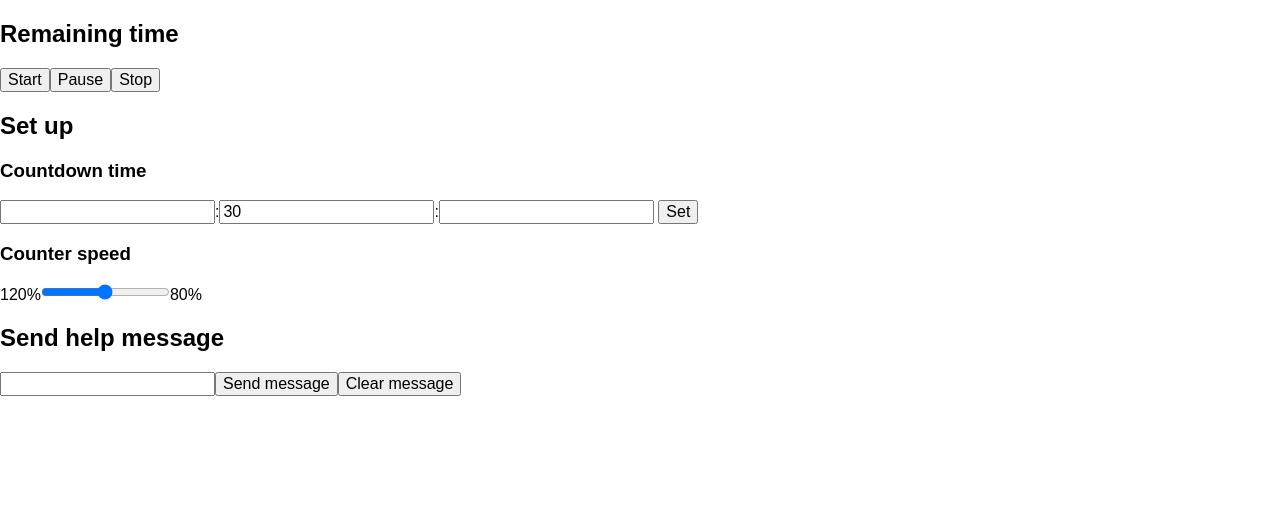
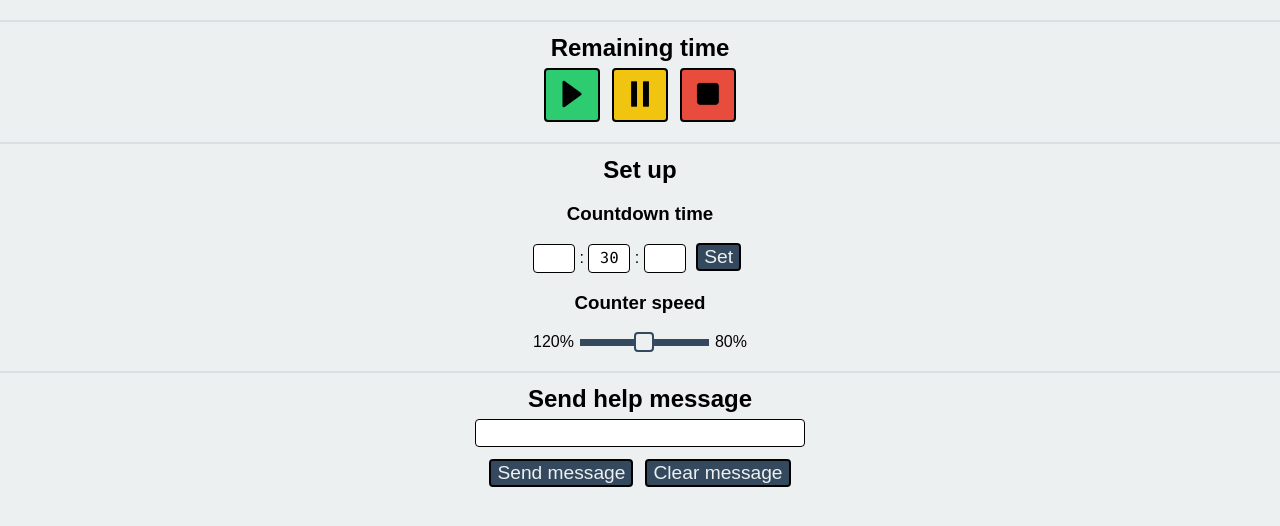
Before and after one commit to fonorobert/pres-timer, a website: page index.html in a window 1280 px wide. Drawn offline with Linux system fonts and the light colour scheme.

Commit message:
Started formatting control window

```diff
--- a/css/main.css
+++ b/css/main.css
@@ -39,3 +39,111 @@ body#display #helpMessage {
   font-weight: normal;
   font-size: 3rem;
 }
+body#control {
+  background-color: #ecf0f1;
+  text-align: center;
+}
+body#control h2 {
+  margin-bottom: 6px;
+}
+body#control h2::before {
+  content: "";
+  display: block;
+  width: 100%;
+  height: 2px;
+  margin-bottom: 12px;
+  margin-top: 12px;
+  background-color: rgba(52, 73, 94, 0.1);
+}
+body#control #counter_control {
+  font-size: 4rem;
+  margin-bottom: 6px;
+  font-family: FiraMono, monospace;
+}
+body#control button {
+  margin-left: 6px;
+  margin-right: 6px;
+  background: #34495e;
+  border: 2px solid #000000;
+  border-radius: 4px;
+  color: #ecf0f1;
+  font-size: 1.2rem;
+  transition: all 0.2s ease-out;
+}
+body#control button img {
+  height: 40px;
+}
+body#control button:focus {
+  outline: none;
+}
+body#control button:active {
+  background: rgba(52, 73, 94, 0.5);
+  box-shadow: inset 0 0 10px #ecf0f1;
+}
+body#control button#start,
+body#control button#stop,
+body#control button#pause {
+  padding-top: 4px;
+}
+body#control button#start:active,
+body#control button#stop:active,
+body#control button#pause:active {
+  box-shadow: inset 0 0 16px #ecf0f1;
+}
+body#control button#start {
+  background-color: #2ecc71;
+}
+body#control button#start:active {
+  background: rgba(46, 204, 113, 0.3);
+}
+body#control button#pause {
+  background-color: #f1c40f;
+}
+body#control button#pause:active {
+  background: rgba(241, 196, 15, 0.15);
+}
+body#control button#stop {
+  background-color: #e74c3c;
+}
+body#control button#stop:active {
+  background: rgba(231, 76, 60, 0.5);
+}
+body#control input[type="text"],
+body#control input[type="tel"] {
+  padding: 4px;
+  border-radius: 4px;
+  border: 1px solid #000000;
+}
+body#control input[type="text"]:focus,
+body#control input[type="tel"]:focus {
+  outline: none;
+}
+body#control input[type="tel"] {
+  width: 2rem;
+  text-align: center;
+  font-family: FiraMono, monospace;
+}
+body#control input[type="text"] {
+  width: 20rem;
+  margin-bottom: 12px;
+}
+body#control input[type="range"] {
+  cursor: pointer;
+  vertical-align: middle;
+  margin-right: 6px;
+  margin-left: 6px;
+  -webkit-appearance: none !important;
+  background: #34495e;
+  height: 7px;
+}
+body#control input[type="range"]:focus {
+  outline: none;
+}
+body#control input[type='range']::-webkit-slider-thumb {
+  -webkit-appearance: none !important;
+  background: #ecf0f1;
+  border: 2px solid #34495e;
+  border-radius: 4px;
+  height: 20px;
+  width: 20px;
+}
--- a/index.html
+++ b/index.html
@@ -13,18 +13,18 @@
     <link href="css/main.css" rel="stylesheet">
 
   </head>
-  <body>
+  <body id="control">
   	<h2>Remaining time</h2>
   	<div id="counter_control" class="counter"></div>
-  	<button id="start">Start</button><button id="pause">Pause</button><button id="stop">Stop</button>
+  	<button id="start"><img src="res/play.png"></button><button id="pause"><img src="res/pause.png"></button><button id="stop"><img src="res/stop.png"></button>
   	<h2>Set up</h2>
   	<h3>Countdown time</h3>
-  	<input type="number" name="hours">:<input type="number" name="minutes" max="59" value="30">:<input type="number" name="seconds" max="59">
+  	<input type="tel" name="hours">&nbsp;:&nbsp;<input type="tel" name="minutes" max="59" value="30">&nbsp;:&nbsp;<input type="tel" name="seconds" max="59">
   	<button id="setTime">Set</button>
     <h3>Counter speed</h3>
     120%<input type="range" step="100" name="interval" min="800" max="1200" value="1000">80%
     <h2>Send help message</h2>
-    <input name="message" type="text"><button id="sendMessage">Send message</button><button id="clearMessage">Clear message</button>
+    <input name="message" type="text"><br><button id="sendMessage">Send message</button><button id="clearMessage">Clear message</button>
 
 
 
@@ -35,5 +35,9 @@
 			timer.build();
 			control.build();
     </script>
+    <!--
+    <div>Icon made by <a href="http://www.freepik.com" alt="Freepik.com" title="Freepik.com">Freepik</a> from <a href="http://www.flaticon.com/free-icon/stop-button-black-rounded-square_26518" title="Flaticon">www.flaticon.com</a></div>
+    -->
+
   </body>
 </html>
--- a/js/control.js
+++ b/js/control.js
@@ -1,4 +1,4 @@
-/*! pres-timer - v0.0.1 Build date: 2014-07-19 *///The Timer class
+/*! pres-timer - v0.0.1 Build date: 2014-07-20 *///The Timer class
 
 function Timer()
 {
@@ -41,6 +41,7 @@ function Timer()
 			var time = parseInt(e.detail.hours) * 3600 + parseInt(e.detail.minutes) * 60 + parseInt(e.detail.seconds);
 			self.setTime(time);
 			self.timeArray = self.convertTime(self.remainingTime);
+			self.removeColors();
 			self.tickEvent();
 		});
 		this.controlWindow.addEventListener('setInterval', function(e){
@@ -65,12 +66,15 @@ function Timer()
 	//The main method that performs the countdown
 	//It's recursive! Don't be stupid with it!
 	this.tick = function() {
-		if (this.remainingTime === 120)
-		{
-			this.twoMins();
-		}
 		if(this.paused !== true && this.remainingTime > 0)
 		{
+
+			//Check if there is less than 2 minutes less
+			if (this.remainingTime <= 120)
+			{
+				this.twoMins();
+			}
+
 			this.remainingTime -= 1;
 			//console.log(this.remainingTime);
 			this.timeArray = this.convertTime(this.remainingTime);
@@ -162,6 +166,11 @@ function Timer()
 	this.writeMessage = function(message) {
 		var displayMessage = new CustomEvent('displayMessage', {'detail': message});
 		this.timerWindow.dispatchEvent(displayMessage);
+	};
+
+	this.removeColors = function() {
+		var rmColors = new Event('rmColors');
+		self.timerWindow.dispatchEvent(rmColors);
 	};
 
 }
--- a/src/less/timer.less
+++ b/src/less/timer.less
@@ -1,3 +1,19 @@
+//LESS variables
+
+@border-radius: 4px;
+@border-width: 2px;
+@button-margin: 6px;
+
+//Colors
+
+@bg-color: #ecf0f1;
+
+@button-font: @bg-color;
+@button-color: #34495e;
+@button-play: #2ecc71;
+@button-pause: #f1c40f;
+@button-stop: #e74c3c;
+
 @font-face {
 	font-family: FiraMono;
 	src: url('../font/FiraMono-Regular.ttf');
@@ -39,3 +55,111 @@ body#display {
 		font-size: 3rem;
 	}
 }
+
+
+body#control {
+		background-color: @bg-color;
+		text-align: center;
+		h2 {
+			margin-bottom: @button-margin;
+			&::before {
+				content: "";
+				display: block;
+				width: 100%;
+				height: 2px;
+				margin-bottom: @button-margin * 2;
+				margin-top: @button-margin * 2;
+				background-color: fade(@button-color, 10);
+			}
+		}
+		#counter_control {
+			font-size: 4rem;
+			margin-bottom: @button-margin;
+			font-family: FiraMono, monospace;
+		}
+		button {
+			margin-left: @button-margin;
+			margin-right: @button-margin;
+
+			background: @button-color;
+			border: @border-width solid black;
+			border-radius: @border-radius;
+			color: @button-font;
+			font-size: 1.2rem;
+			transition: all .2s ease-out;
+			img {
+				height: 40px;
+			}
+			&:focus {
+				outline: none;
+			}
+			&:active {
+				background: fade(@button-color, 50);
+				box-shadow: inset 0 0 10px @bg-color;
+			}
+		}
+		button#start, button#stop, button#pause {
+			padding-top: 4px;
+			&:active {
+				box-shadow: inset 0 0 16px @bg-color;
+			}
+		}
+		button#start {
+			background-color: @button-play;
+			&:active {
+				background: fade(@button-play, 30);
+			}
+		}
+		button#pause {
+			background-color: @button-pause;
+			&:active {
+				background: fade(@button-pause, 15);
+			}
+		}
+		button#stop {
+			background-color: @button-stop;
+			&:active {
+				background: fade(@button-stop, 50);
+			}
+		}
+
+		input[type="text"], input[type="tel"] {
+			padding: 4px;
+			border-radius: @border-radius;
+			border: @border-width/2 solid black;
+			&:focus {
+				outline: none;
+			}
+		}
+		input[type="tel"] {
+			width: 2rem;
+			text-align: center;
+			font-family: FiraMono, monospace;
+		}
+		input[type="text"] {
+			width: 20rem;
+			margin-bottom: @button-margin * 2;
+		}
+		input[type="range"] {
+			cursor: pointer;
+			vertical-align: middle;
+			margin-right: @button-margin;
+			margin-left: @button-margin;
+
+			-webkit-appearance: none !important;
+    	background: @button-color;
+    	height:7px;
+    	&:focus {
+    		outline: none;
+    	}
+		}
+		input[type='range']::-webkit-slider-thumb {
+		    -webkit-appearance: none !important;
+		    background: @bg-color;
+		    border: 2px solid @button-color;
+		    border-radius: @border-radius;
+		    height:20px;
+		    width:20px;
+		}
+
+}
```
Also changed, not shown: js/display.js (+16 -7 lines), src/js/display.js (+15 -6 lines), src/js/timer.js (+13 -4 lines), res/pause.png (added), res/play.png (added), res/stop.png (added).
